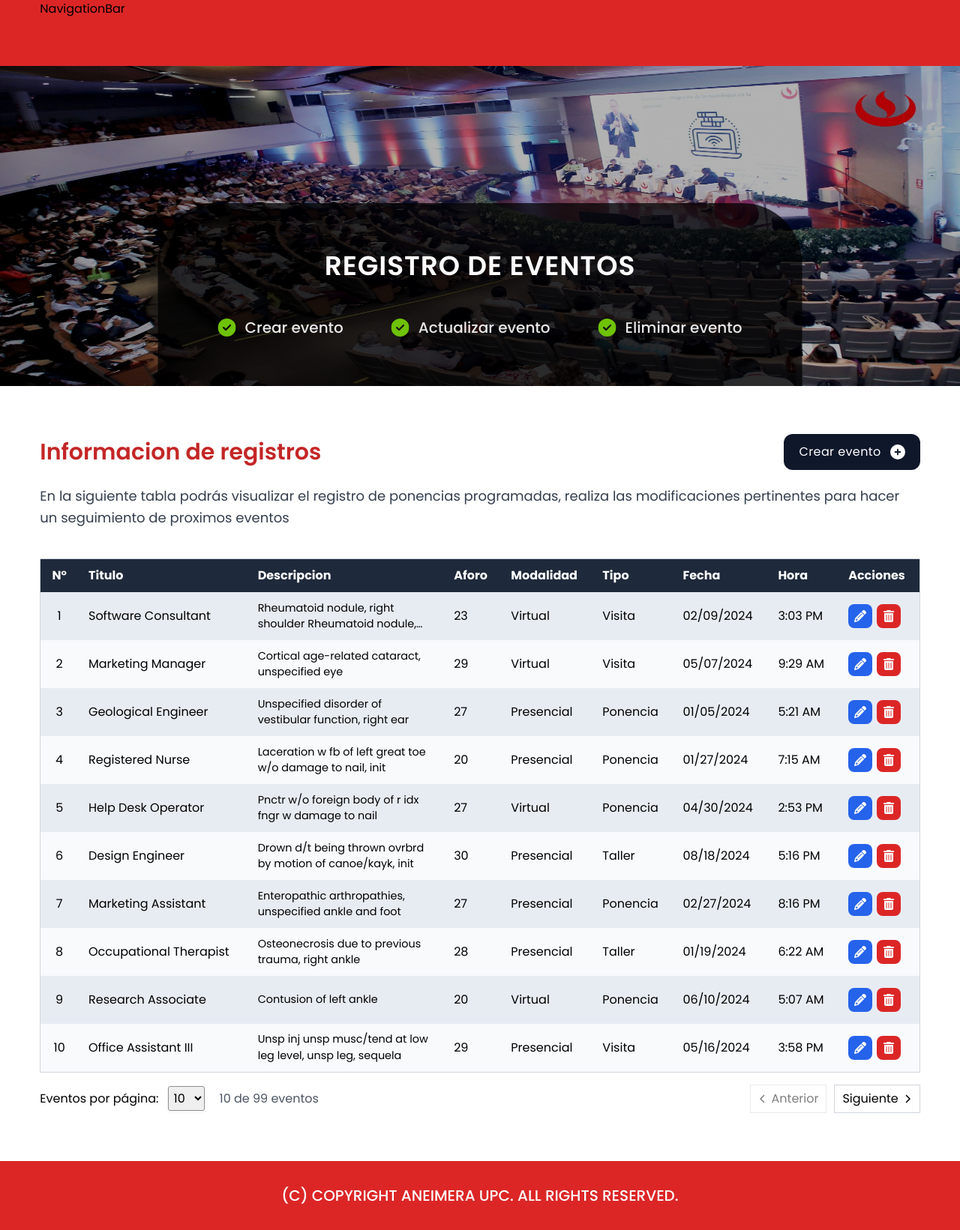
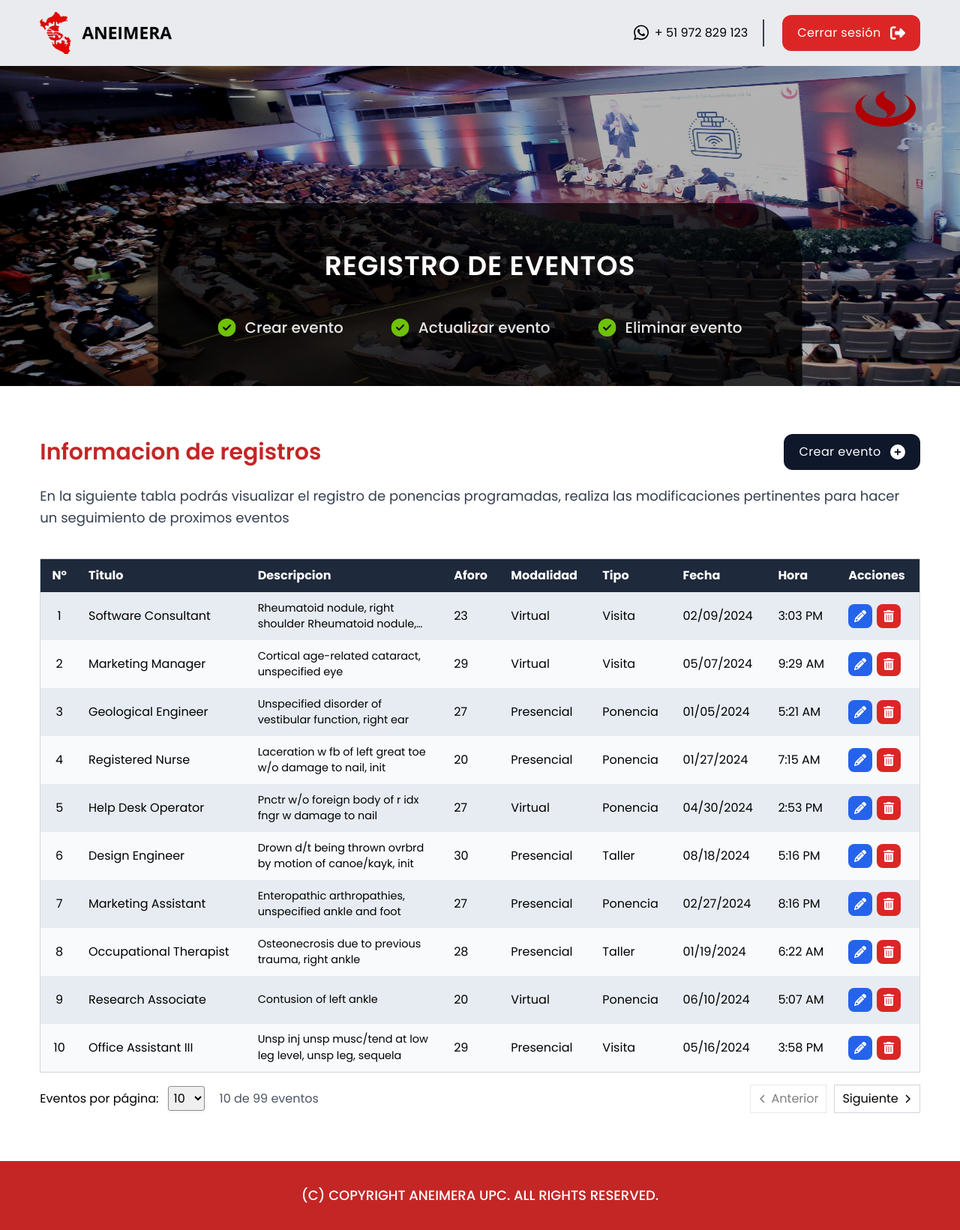
Before and after one commit to Nekolas777/aneimera-upc-frontend, a React (Vite) app: page /events-information in a window 1280 px wide. Shown: the whole page at 75% size. Built offline with nearby package versions, Linux system fonts and the light colour scheme.

Commit message:
update: footer and navbar added for screens

```diff
--- a/src/shared/components/Footer.tsx
+++ b/src/shared/components/Footer.tsx
@@ -1,7 +1,7 @@
 export const Footer = () => {
   return (
-    <footer id="footer" className="bg-red-600 py-8">
-      <div className="footer-container uppercase text-white font-medium text-center text-xl">
+    <footer id="footer" className="bg-rojo py-8">
+      <div className="footer-container uppercase text-white font-medium text-center text-lg">
         <p>(C) Copyright aneimera UPC. All Rights Reserved.</p>
       </div>
     </footer>
--- a/src/shared/components/NavigationBar.tsx
+++ b/src/shared/components/NavigationBar.tsx
@@ -1,9 +1,34 @@
+import { LogoutIcon } from "../../assets/icons/LogoutIcon";
+import { WhatsappIcon } from "../../assets/icons/WhatsappIcon";
+import LogoAneimera from "../../assets/images/aneimera-logo.png";
+
 export const NavigationBar = () => {
   return (
-    <header className="bg-red-600">
-      <div className="section-container">
-        <h1>NavigationBar</h1>
+    /* sticky top-0 z-50 considere this for topbar flexible */
+    <header className='bg-gray-200/80'>
+      <div className='section-container h-full flex items-center justify-between'>
+        <figure className='w-44 cursor-pointer'>
+          <img className='size-full' src={LogoAneimera} />
+        </figure>
+        <div className='flex flex-row gap-3 items-center'>
+          <div
+            className='flex flex-row gap-2 items-center border-r-2
+            border-slate-900/80 pr-5 mr-3 py-1.5'
+          >
+            <WhatsappIcon />
+            <span>+ 51 972 829 123</span>
+          </div>
+          <button
+            className='flex flex-row gap-3 items-center bg-red-600 px-5 py-3 rounded-xl
+            hover:bg-red-800 transition-all duration-300'
+          >
+            <span className='tracking-wide text-white'>
+              Cerrar sesión
+            </span>
+            <LogoutIcon />
+          </button>
+        </div>
       </div>
     </header>
-  )
-}
+  );
+};
```
